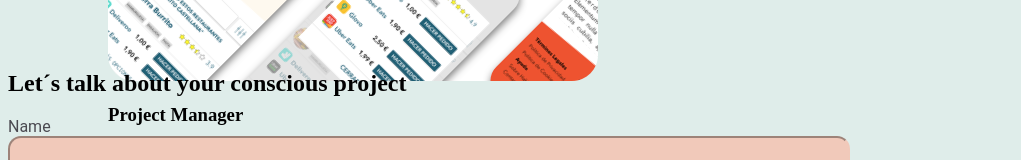
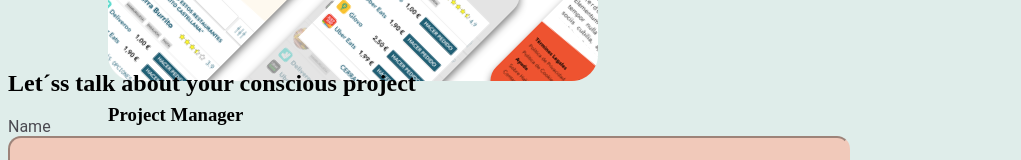
Before and after one commit to Laululilu/biografia, a plain HTML site: page index.html in a window 1280 px wide. Shown: the part 1957-2117 px from the top of the page, without its empty margins (0-1021 px from the left). Drawn offline with Linux system fonts and the light colour scheme.

Commit message:
cambio prueba

```diff
--- a/index.html
+++ b/index.html
@@ -86,7 +86,7 @@
     </section>
 
     <section>
-        <h2 class="mainfont">Let´s talk about your conscious project</h2>
+        <h2 class="mainfont">Let´ss talk about your conscious project</h2>
         <form action="https://www.w3schools.com/action_page.php" method="POST" target="_blank"></form>
         <!-- NOMBRE -->
         <label for="_name" class="secondaryfont">Name</label>
```
